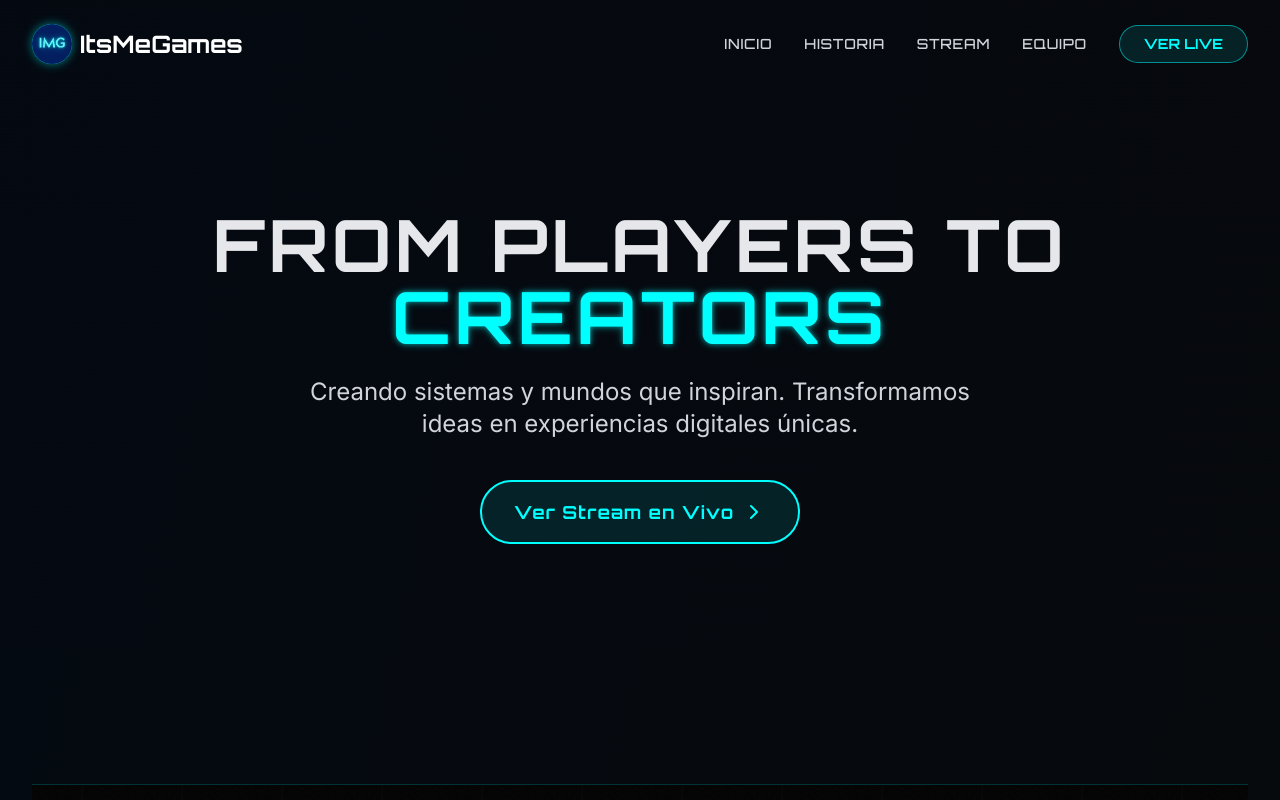
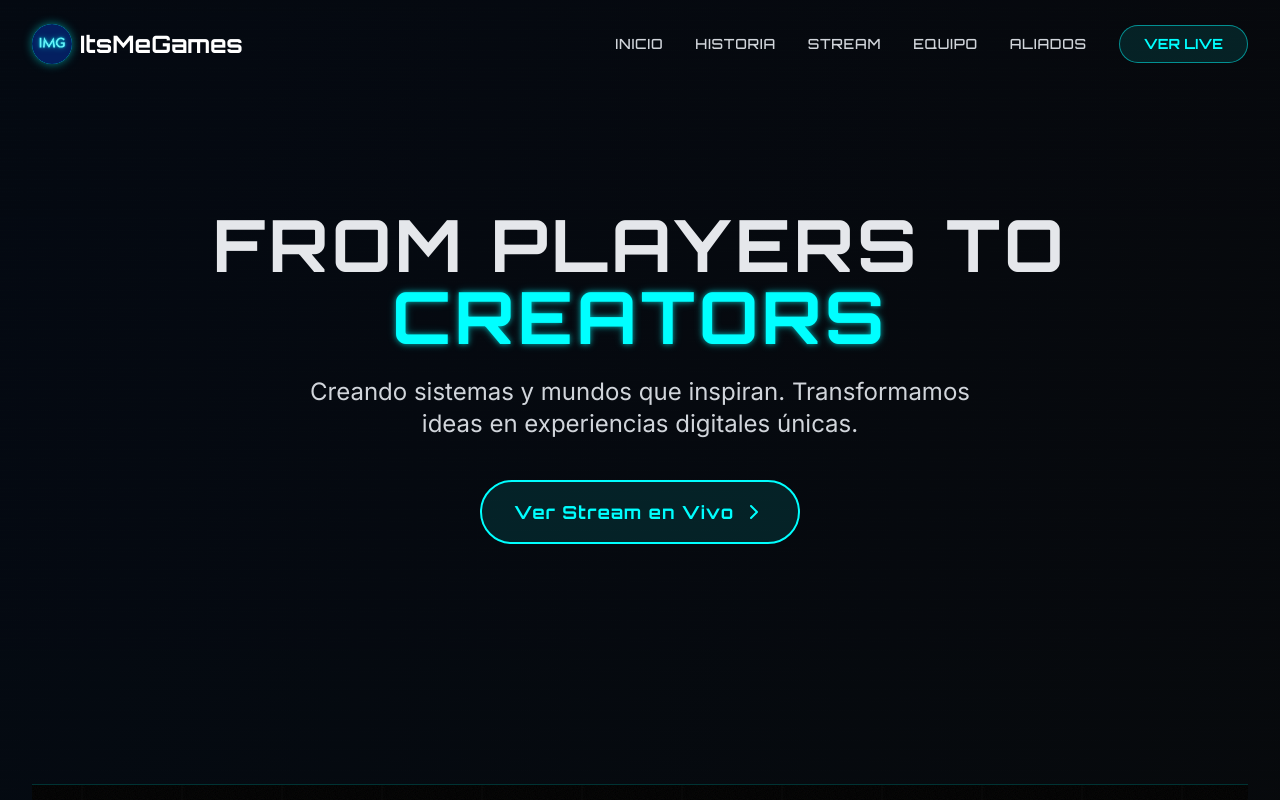
Before and after one commit to azultalavera/itsmegames-web, a React (Vite) app: page / in a window 1280 px wide. Shown: the top 800 px of the page. Built offline with nearby package versions, Linux system fonts and the light colour scheme.

Commit message:
Update Navbar.jsx
updateo el navbar

```diff
--- a/src/components/Navbar.jsx
+++ b/src/components/Navbar.jsx
@@ -7,6 +7,7 @@ const navLinks = [
   { name: 'Historia', href: '#story' },
   { name: 'Stream', href: '#stream' },
   { name: 'Equipo', href: '#team' },
+  { name: 'Aliados', href: '#sponsors' }, // <--- AGREGADO AQUÍ
 ];
 
 const Navbar = () => {
@@ -32,7 +33,6 @@ const Navbar = () => {
       <div className="max-w-7xl mx-auto px-4 sm:px-6 lg:px-8 flex justify-between items-center">
         {/* Logo */}
         <a href="#home" className="flex items-center space-x-2 group">
-          {/* Puedes reemplazar esto con tu imagen de logo real */}
           <div className="w-10 h-10 bg-neon rounded-full flex items-center justify-center shadow-[0_0_10px_rgba(0,255,255,0.5)] group-hover:shadow-[0_0_20px_rgba(0,255,255,0.8)] transition-shadow overflow-hidden">
             <img src="/IMG.png" alt="ItsMeGames Logo" className="w-full h-full object-cover" />
           </div>
```
